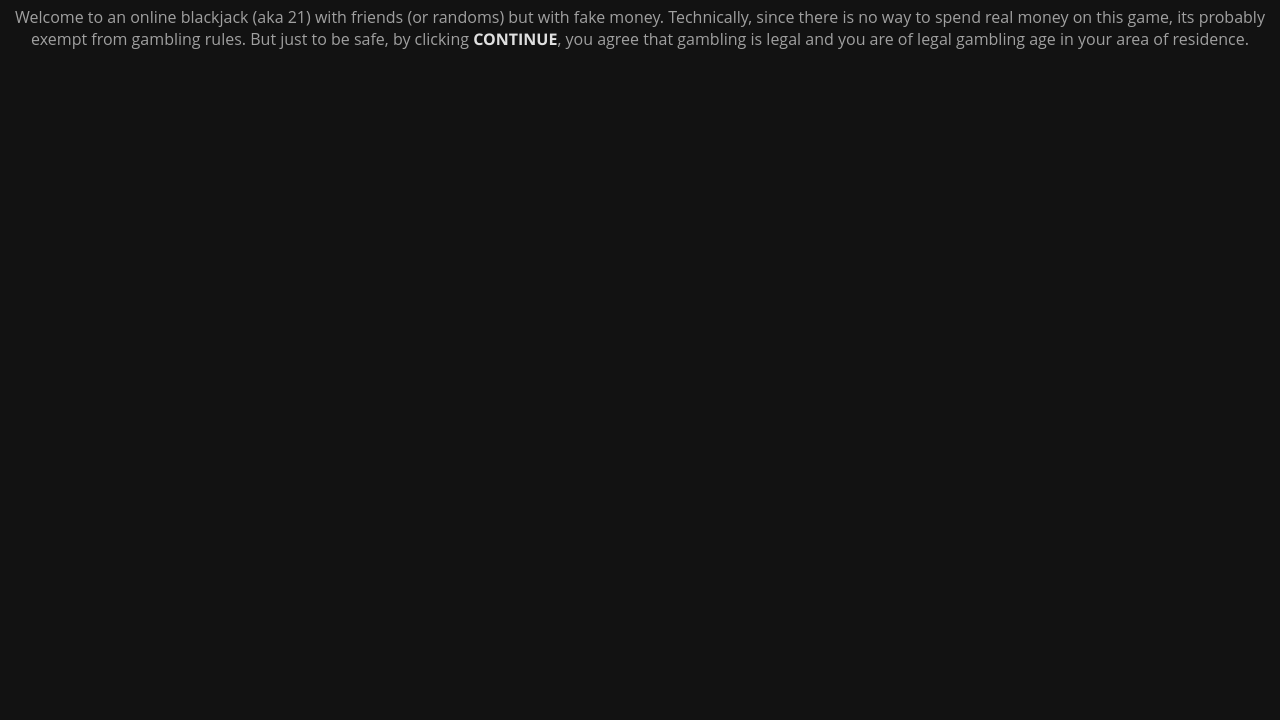
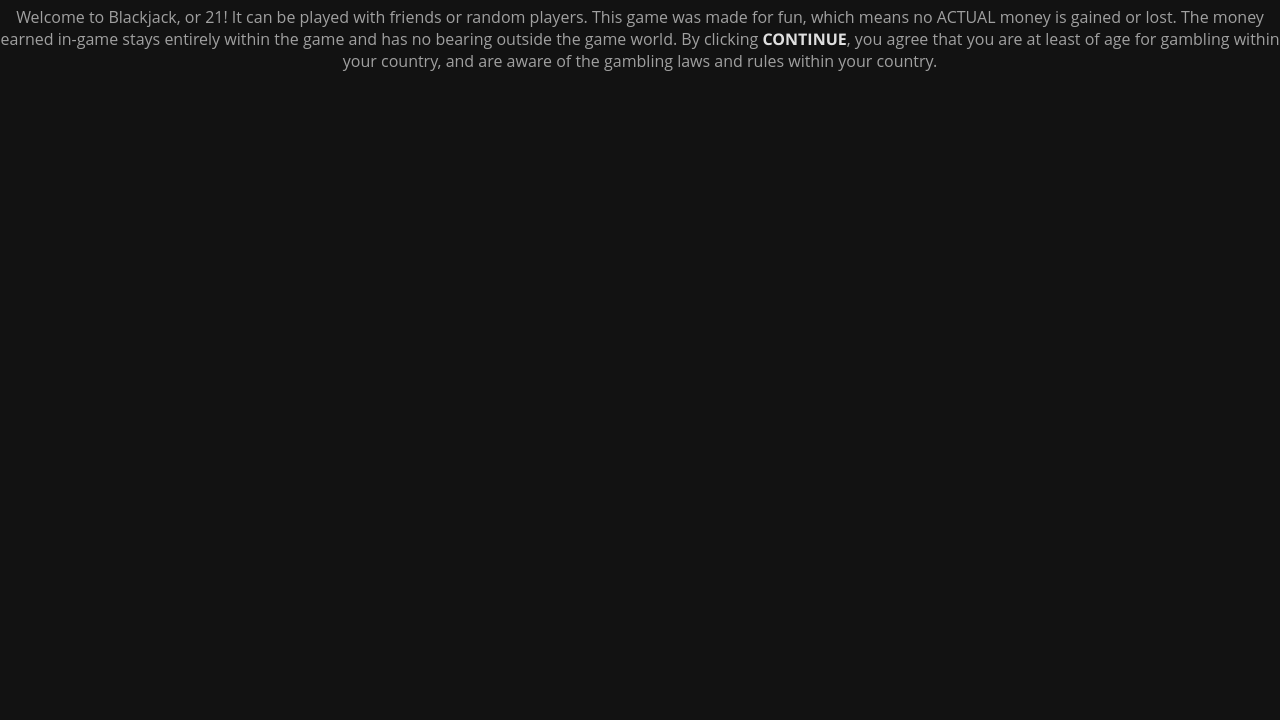
Before and after one commit to demosjarco/no-cry-blackjack, a website: page web/index.html in a window 1280 px wide. Shown: the part 80-800 px from the top of the page. Drawn offline with Linux system fonts and the light colour scheme; a web font is replaced by a local one.

Commit message:
Better grammer

```diff
--- a/web/index.html
+++ b/web/index.html
@@ -10,6 +10,6 @@
 
 <body>
 	<h1>No Cry Blackjack</h1>
-	<p>Welcome to an online blackjack (aka 21) with friends (or randoms) but with fake money. Technically, since there is no way to spend real money on this game, its probably exempt from gambling rules. But just to be safe, by clicking <a href="home.html">CONTINUE</a>, you agree that gambling is legal and you are of legal gambling age in your area of residence.</p>
+	<p>Welcome to Blackjack, or 21! It can be played with friends or random players. This game was made for fun, which means no ACTUAL money is gained or lost. The money earned in-game stays entirely within the game and has no bearing outside the game world. By clicking <a href="home.html">CONTINUE</a>, you agree that you are at least of age for gambling within your country, and are aware of the gambling laws and rules within your country.</p>
 </body>
 </html>
```
